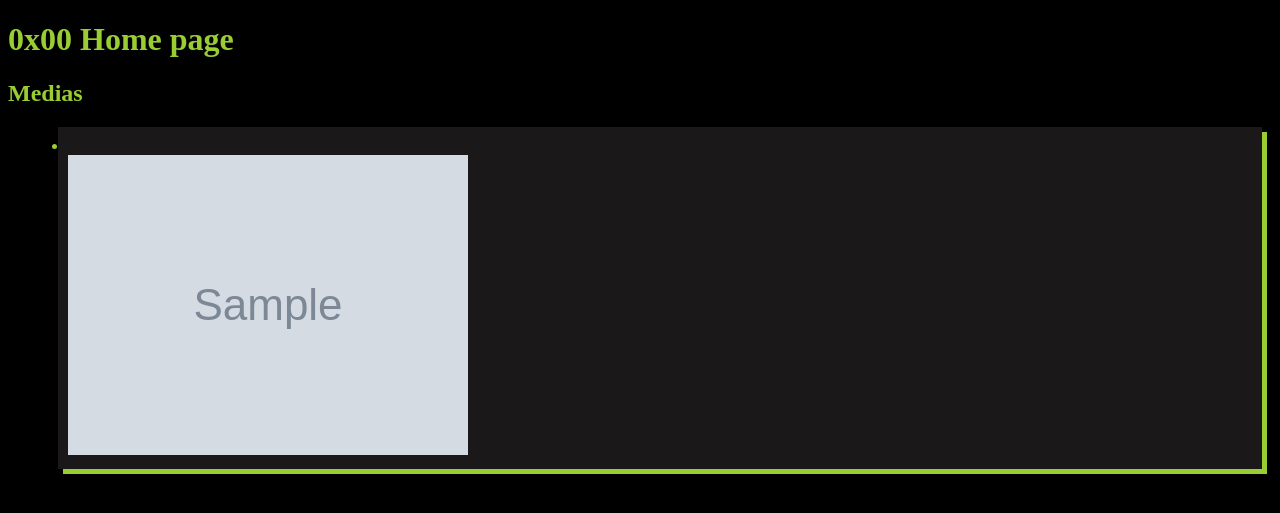
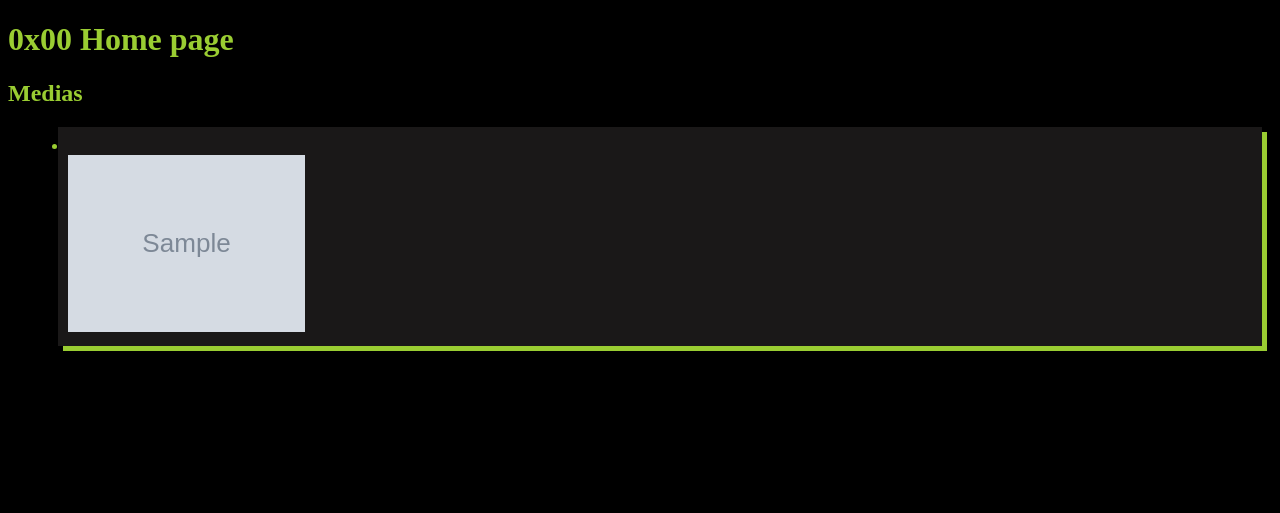
Before and after one commit to Null-byte-00/portfolio, a Django app: page / in a window 1280 px wide; the page is wider, and only the part inside the window is pictured. Shown: the part 44-557 px from the top of that part. Run offline with Django 5.2, Linux system fonts and the light colour scheme; tables that the repository leaves empty hold one stand-in row (values such as "Sample post"); grey boxes marked "Sample" are stand-in pictures.

Commit message:
fixed medi size and image link in home page

```diff
--- a/mainapp/templates/home.html
+++ b/mainapp/templates/home.html
@@ -7,7 +7,8 @@
         {% for media in medias %}
         <div class="box">
             <li>{{ media.title }}</li>
-            <img src="{{ media.image.url }}" alt="{{ media.title }}" />
+            <img class="media-image"
+            onclick="window.location.href='{{ media.image.url }}'" src="{{ media.image.url }}" alt="{{ media.title }}" />
         </div>
         {% endfor %}
     </ul>
--- a/static/main.css
+++ b/static/main.css
@@ -15,3 +15,8 @@ a {
     margin: 10px;
     box-shadow: 5px 5px yellowgreen;
 }
+
+.media-image {
+    width: 20%;
+    height: auto;
+}
```
